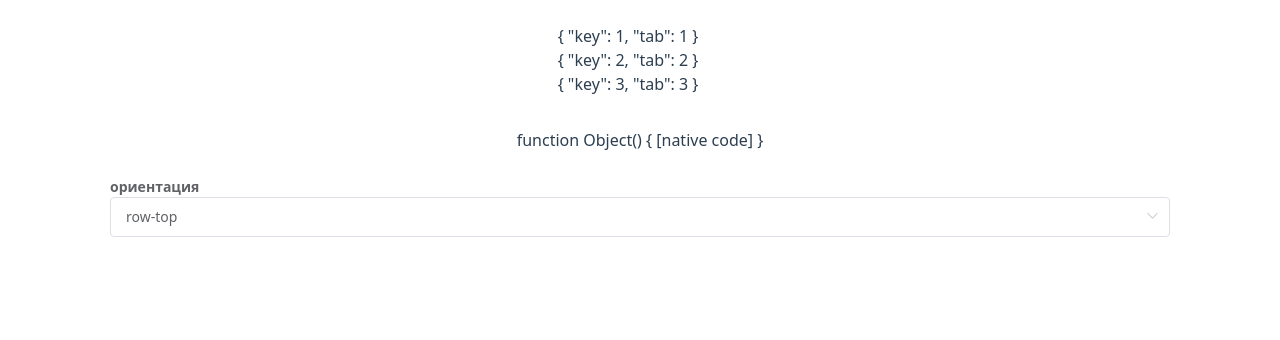
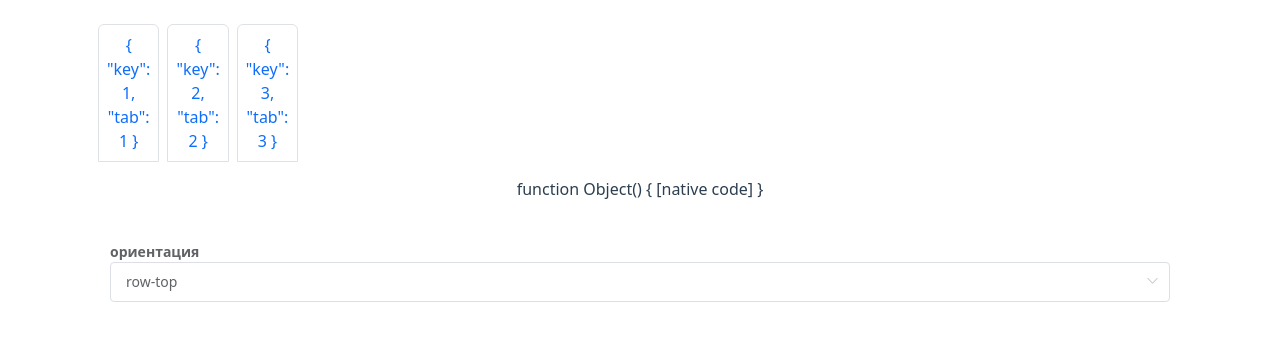
Before and after one commit to alkokaine/cdjs-vue, a Vue app: page /cd-tabs in a window 1280 px wide. Shown: the top 340 px of the page. Built offline with nearby package versions, Linux system fonts and the light colour scheme; no server answers.

Commit message:
tabs evolution

```diff
--- a/src/components/cd-tabs.vue
+++ b/src/components/cd-tabs.vue
@@ -1,15 +1,46 @@
 <template>
-  <cd-list class="cd-tabs" :collection="tabs" :key-field="tabKey" :class="[{ 'row flex-nowrap': isCol }]" :list-class="['cd-tabs--wrap list-unstyled', { 'col': isCol, 'row': isRow }]" :row-class="['cd-tab--wrap']" list-role="tablist" item-role="tab">
-    <template v-if="inFooter || inRight" slot="header">
-      <div class="cd-tabs-content" :class="[{ 'col': isCol, 'row': isRow }]">
+  <cd-list class="cd-tabs" :class="{ 'row': isCol, 'col': isRow}" :collection="tabs" :key-field="tabKey"
+    :list-class="['cd-tabs--wrap list-unstyled nav nav-tabs border-0',
+      {
+        'flex-column': isCol,
+        'w-100': isRow,
+        'in-footer': inFooter,
+        'in-header': inHeader
+      }]" :row-class="['cd-tab--wrap nav-item mx-1',
+      {
+        'width-maxc py-1' : isCol,
+      } ]" list-role="tablist" item-role="tab">
+    <template v-if="isHeaderContent" slot="header">
+      <div class="cd-tabs--content tab-content" :class="[{ 'col': isCol, 'row': isRow }]">
         <slot name="content"></slot>
       </div>
     </template>
-    <div class="cd-tab" slot-scope="{ row, index }" :class="[row.class, { 'is-disabled pe-none': resolveTabDisabled(row, index) }]">
-      <slot :tab="row" :index="index"></slot>
-    </div>
-    <template v-if="inHeader || inLeft" slot="footer">
-      <div class="cd-tabs--content" :class="[{ 'col': isCol, 'row': isCol }]">
+    <a class="nav-link p-0 cd-tab border-0" data-toggle="tab" slot-scope="{ row, index }" :href="`#${row[tabKey]}`">
+      <div v-on:click.capture="onTabSelect($event, row)" class="cd-tab--header p-2" :class="[row.class, 'border rounded-0',
+      {
+        'rounded-start': inLeft,
+        'rounded-end': inRight,
+        'rounded-bottom': inFooter,
+        'rounded-top': inHeader,
+      },
+      isActive(row) ? {
+        'active': true,
+        'border-top-0': inFooter,
+        'border-end-0': inLeft,
+        'border-start-0': inRight,
+        'border-bottom-0': inHeader
+      } : {
+        'border-top': inFooter,
+        'border-end': inLeft,
+        'border-start': inRight,
+        'border-bottom': inHeader
+      }
+    ]">
+        <slot :tab="row" :index="index"></slot>
+      </div>
+    </a>
+    <template v-if="isFooterContent" slot="footer">
+      <div class="cd-tabs--content tab-content" :class="[{ 'col': isCol, 'row': isRow }]">
         <slot name="content"></slot>
       </div>
     </template>
@@ -28,6 +59,7 @@ export default {
     tabCaption: { type: String, description: 'Свойство объекта из массива [tabs], в котором находится текст вкладки' },
     tabKey: { type: String, required: true, default: 'key', description: 'Свойство объекта из массива [tabs], в котором находится идентификатор вкладки' },
     isTabDisabled: { type: Function, description: 'Вычисляем для объекта вкладки и её индекса в массиве [tabs], будет ли вкладка задисаблена' },
+    onTabSelect: { type: Function, description: 'Что произойдёт при клике на вкладку' },
     orientation: {
       type: String,
       default: 'row-top',
@@ -47,11 +79,19 @@ export default {
         ? isTabDisabled(row, index)
         : isTabDisabled
     },
+    isActive ({ $route, tabKey }) {
+      return (row) => {
+        return $route.hash === `#${row[tabKey]}`
+      }
+    },
     inHeader ({ orientation }) {
       return ['row-top'].indexOf(orientation) >= 0
     },
     inFooter ({ orientation }) {
       return ['row-bottom'].indexOf(orientation) >= 0
+    },
+    isActiveInFooter({ isActive, inFooter }) {
+      return (row) => isActive(row) && inFooter
     },
     isRow ({ orientation }) {
       return ['row-bottom', 'row-top'].indexOf(orientation) >= 0
@@ -64,6 +104,12 @@ export default {
     },
     inRight ({ orientation }) {
       return ['col-right'].indexOf(orientation) >= 0
+    },
+    isHeaderContent ({ inFooter, inRight }) {
+      return inFooter || inRight
+    },
+    isFooterContent ({ inHeader, inLeft}) {
+      return inHeader || inLeft
     }
   }
 }
@@ -72,11 +118,18 @@ export default {
 <style>
   .cd-tabs--content {
     padding: 1em;
+    margin: 1em;
   }
   .cd-tab--wrap {
     max-width: min-content;
   }
   .cd-tabs--wrap {
-    max-width: 100%;
+    width: auto;
+  }
+  .width-maxc {
+    min-width: max-content;
+  }
+  .nav-tabs.in-footer {
+    border-bottom: 0;
   }
 </style>
```
